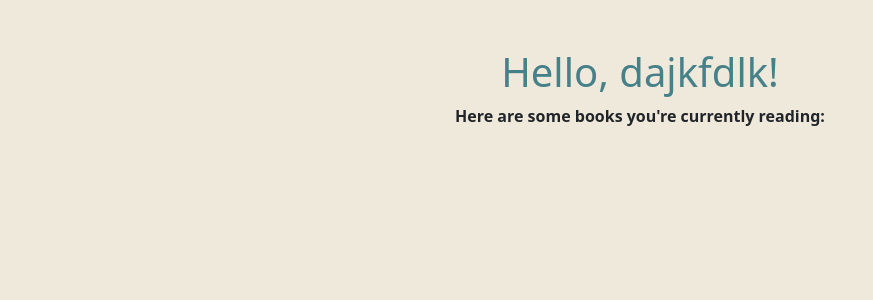
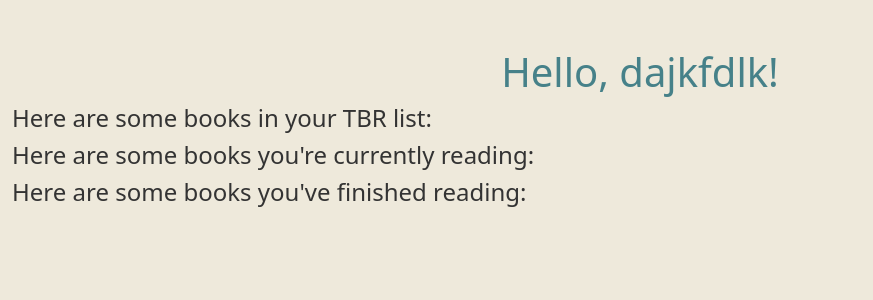
Before and after one commit to wanjunz/TheSamePage, a Flask app: page / in a window 1280 px wide. Shown: the part 66-366 px from the top of the page, without its empty margins (0-873 px from the left). Run offline with Flask 3, Linux system fonts and the light colour scheme; a user stored in the database is signed in; data comes from the database, SQL or seed files in the repository; both versions use the stored data as it was after the commit; some libraries are stand-ins or nearby versions.

Commit message:
home page display functional, edited info to include comment ids, get forum button functional

```diff
--- a/app.py
+++ b/app.py
@@ -29,6 +29,10 @@ def executeSQL(command, args, needCommit):
     connection.close()
     return val
 
+# checks if book with given information exists in google books API
+def inAPI(title, authors, thumbnail, pageCount):
+    return True
+
 @app.after_request
 def after_request(response):
     """Ensure responses aren't cached"""
@@ -37,28 +41,18 @@ def after_request(response):
     response.headers["Pragma"] = "no-cache"
     return response
 
-
 @app.route('/')
 def default():
     if session.get("user_id") is None:
         return render_template('login.html')
-    # get username and lists for names of books user is reading / has read
+    # get username and lists for names of books TBR/in progress/done
     username = executeSQL("SELECT username FROM users WHERE id = ?", (session["user_id"],), False)[0][0]
-    booksinProg = executeSQL("SELECT title, author, chapters.forum_id, thumbnail, pageCount FROM chapters JOIN homeBooks ON homeBooks.forum_id = chapters.forum_id WHERE homeBooks.status = 'PROG' AND user_id = ?", (session["user_id"],),False)
-    booksRead = executeSQL("SELECT title, author, chapters.forum_id, thumbnail, pageCount FROM chapters JOIN homeBooks ON homeBooks.forum_id = chapters.forum_id WHERE homeBooks.status = 'READ' AND user_id = ?", (session["user_id"],),False)
-    # create list of pairs of book information and corresponding comments for each list
-    progPairs = []
-    readComments = []
-    for book in booksinProg:
-        comments = executeSQL("SELECT * FROM forums WHERE forum_id = ?", (book[2],), False)
-        progPairs.append([book, comments])
-    print(progPairs)
-    #for book in booksRead:
-    #    readComments.append((book, executeSQL("SELECT * FROM forums WHERE forum_id = ?", (book[2],), False)))
+    booksTBR = executeSQL("SELECT title, author, chapters.forum_id, thumbnail FROM chapters JOIN homeBooks ON homeBooks.forum_id = chapters.forum_id WHERE homeBooks.status = 'TBR' AND user_id = ?", (session["user_id"],),False)
+    booksinProg = executeSQL("SELECT title, author, chapters.forum_id, thumbnail FROM chapters JOIN homeBooks ON homeBooks.forum_id = chapters.forum_id WHERE homeBooks.status = 'PROG' AND user_id = ?", (session["user_id"],),False)
+    booksDone = executeSQL("SELECT title, author, chapters.forum_id, thumbnail FROM chapters JOIN homeBooks ON homeBooks.forum_id = chapters.forum_id WHERE homeBooks.status = 'DONE' AND user_id = ?", (session["user_id"],),False)
+    return render_template('home.html', username = username, booksinProg = booksinProg, booksDone = booksDone, booksTBR = booksTBR)
 
-    #return render_template("forum.html", title=row[0], authors=row[1], thumbnail=row[3], forumID = row[2], comments = comments, pageCount = row[4])
-    return render_template('home.html', username = username, booksinProg = progPairs)
-
+# add book into user's TBR in home page from search page
 @app.route('/add', methods=['POST'])
 def addBook():
     title = request.form.get("title")   # book title passed from search.html
@@ -73,12 +67,11 @@ def addBook():
         row = executeSQL("SELECT * FROM chapters WHERE title = ? AND author = ? AND thumbnail = ? AND pageCount = ?", (title, authors, thumbnail, pageCount), False)[0]
     else:
         row = row[0]
-    forum_id = row[2]
 
     # if not already in homeBooks, insert book into homeBooks as one of currently readings
     inHomeBooks = executeSQL("SELECT * FROM homeBooks WHERE forum_id = ? AND user_id = ?", (row[2], session["user_id"]), False)
     if len(inHomeBooks)!=1:
-        executeSQL("INSERT INTO homeBooks (forum_id, user_id, status) VALUES (?, ?, ?)", (row[2], session["user_id"], "PROG"), True)
+        executeSQL("INSERT INTO homeBooks (forum_id, user_id, status) VALUES (?, ?, ?)", (row[2], session["user_id"], "TBR"), True)
     return redirect("/")
 
 @app.route('/contributions', methods=['GET'])
@@ -166,6 +159,23 @@ def forum():
 
     # get comments for specific book
     comments = executeSQL("SELECT * FROM forums WHERE forum_id = ?", (row[2],), False)
+    return render_template("forum.html", title=row[0], authors=row[1], thumbnail=row[3], forumID = row[2], comments = comments, pageCount = row[4])
+
+# opens forum from home page buttons
+@app.route('/openForum', methods = ['POST'])
+def openForum():
+    forum_id = request.form.get("forum_id")
+    # forum_id blank
+    if not forum_id:
+        return redirect("/")
+    # check forum_id exists in table
+    row = executeSQL("SELECT * FROM chapters WHERE forum_id = ?", (forum_id,), False)
+    if len(row)!=1:
+        return redirect("/")
+    else:
+        row = row[0]
+    # get comments for specific book
+    comments = executeSQL("SELECT * FROM forums WHERE forum_id = ?", (forum_id,), False)
     return render_template("forum.html", title=row[0], authors=row[1], thumbnail=row[3], forumID = row[2], comments = comments, pageCount = row[4])
 
 @app.route('/login', methods=['POST', 'GET'])
--- a/static/styles.css
+++ b/static/styles.css
@@ -198,3 +198,25 @@ h5 {
 textarea{
     max-width: 600px;
 }
+
+/* style for home page */
+
+/* general scroll bars */
+.scroll-container {
+    display: flex;
+    flex-wrap: nowrap; /* Keeps items on a single line */
+    overflow-x: auto; /* Adds a horizontal scrollbar if content overflows */
+    width: 100%;
+    padding-bottom: 0px;
+}
+
+/* contents in scroll bars*/
+.list-item {
+    flex: 0 0 auto; /* Prevents items from shrinking or growing */
+    width: 200px;
+    height: 300px;
+    margin-right: 20px;
+    text-align: center;
+}
+
+/*text on home page*/
--- a/templates/home.html
+++ b/templates/home.html
@@ -6,20 +6,75 @@
 
 {% block main %}
     <h1>Hello, {{username}}!</h1>
-    <div><strong>Here are some books you're currently reading: </strong></div>
 
-    {% for book in booksinProg %}
-
-    <div><img src = {{book[0][3]}}></div>
-    <div>{{book[0][0]}}</div>
-    <div>By {{book[0][1]}}</div>
+    <div><h4>Here are some books in your TBR list: </h4></div>
+    <div class = "scroll-container">
+    {% for book in booksTBR %}
+    <div class = "list-item">
+        <div><img src = {{book[3]}} height="100"></div>
+        <div>{{book[0]}}</div>
+        <div>By {{book[1]}}</div>
         <li class="d-flex gap-3 mb-5 mt-3 align-items-center justify-content-center" >
             <form action = "/openForum" method = "POST">
+                <input name = "forum_id" type = "hidden" value = '{{book[2]}}'>
+                <button class="btn btn-primary">Get Forum</button>
+            </form>
+            <form action = "/readBook" method = "POST">
+                <input name = "forum_id" type = "hidden" value = '{{book[2]}}'>
+                <button class="btn btn-primary">Mark as Reading</button>
+            </form>
+            <form action = "/deleteBook" method = "POST">
+                <input name = "forum_id" type = "hidden" value = '{{book[2]}}'>
+                <button class="btn btn-primary">Remove</button>
+            </form>
+        </li>
+    </div>
+    {% endfor %}
+    </div>
+
+    <div><h4>Here are some books you're currently reading: </h4></div>
+    <div class = "scroll-container">
+    {% for book in booksinProg %}
+    <div class = "list-item">
+        <div><img src = {{book[3]}} height="100"></div>
+        <div>{{book[0]}}</div>
+        <div>By {{book[1]}}</div>
+        <li class="d-flex gap-3 mb-5 mt-3 align-items-center justify-content-center" >
+            <form action = "/openForum" method = "POST">
+                <input name = "forum_id" type = "hidden" value = '{{book[2]}}'>
                 <button class="btn btn-primary">Get Forum</button>
             </form>
             <form action = "/finishBook" method = "POST">
+                <input name = "forum_id" type = "hidden" value = '{{book[2]}}'>
                 <button class="btn btn-primary">Mark as Read</button>
             </form>
+            <form action = "/deleteBook" method = "POST">
+                <input name = "forum_id" type = "hidden" value = '{{book[2]}}'>
+                <button class="btn btn-primary">Remove</button>
+            </form>
         </li>
+    </div>
     {% endfor %}
+    </div>
+
+    <div><h4>Here are some books you've finished reading: </h4></div>
+    <div class = "scroll-container">
+    {% for book in booksDone %}
+    <div class = "list-item">
+        <div><img src = {{book[3]}} height="100"></div>
+        <div>{{book[0]}}</div>
+        <div>By {{book[1]}}</div>
+        <li class="d-flex gap-3 mb-5 mt-3 align-items-center justify-content-center" >
+            <form action = "/openForum" method = "POST">
+                <input name = "forum_id" type = "hidden" value = '{{book[2]}}'>
+                <button class="btn btn-primary">Get Forum</button>
+            </form>
+            <form action = "/deleteBook" method = "POST">
+                <input name = "forum_id" type = "hidden" value = '{{book[2]}}'>
+                <button class="btn btn-primary">Remove</button>
+            </form>
+        </li>
+    </div>
+    {% endfor %}
+    </div>
 {% endblock %}
```
Also changed, not shown: info.db, 2 other files. Lines whose indentation alone changed are shown as unchanged.
